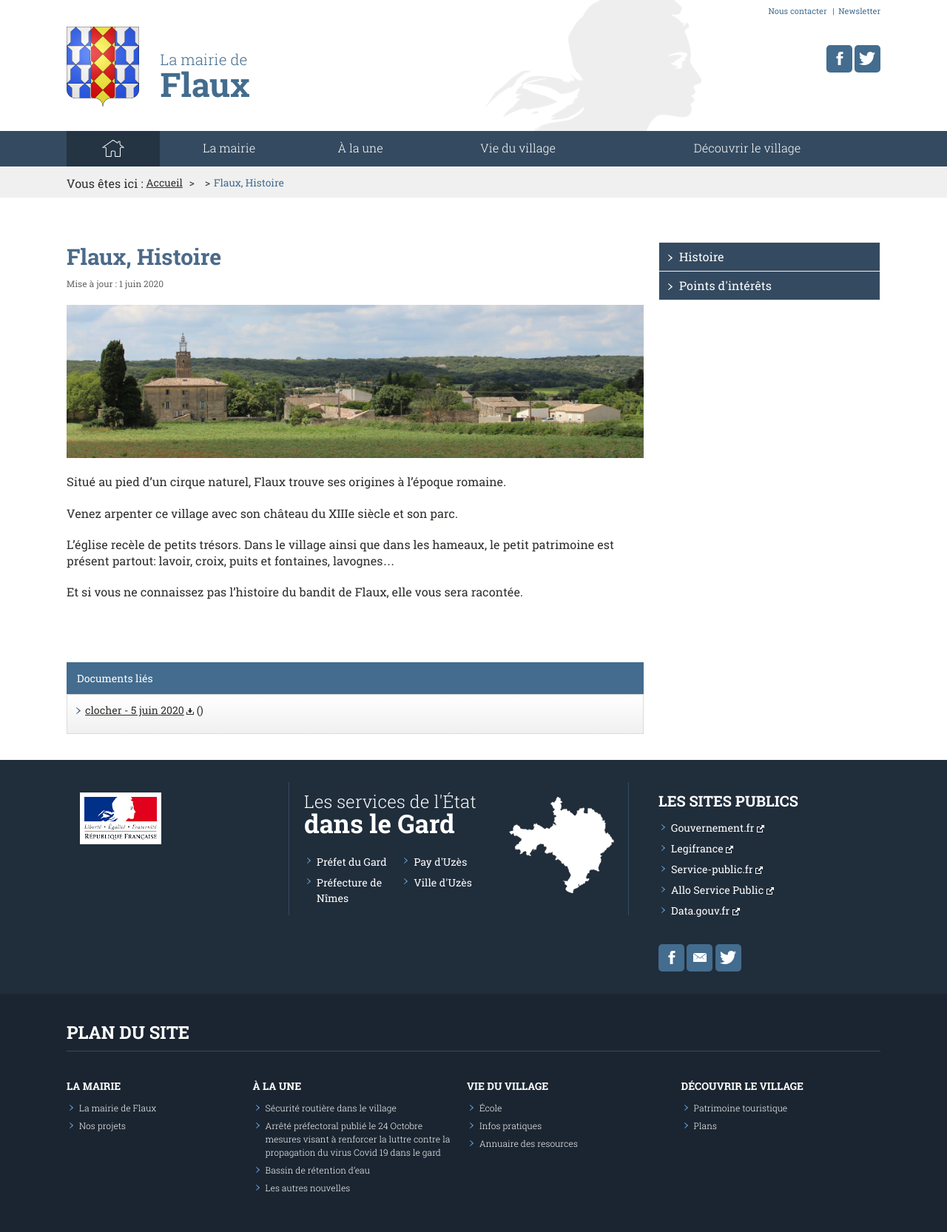
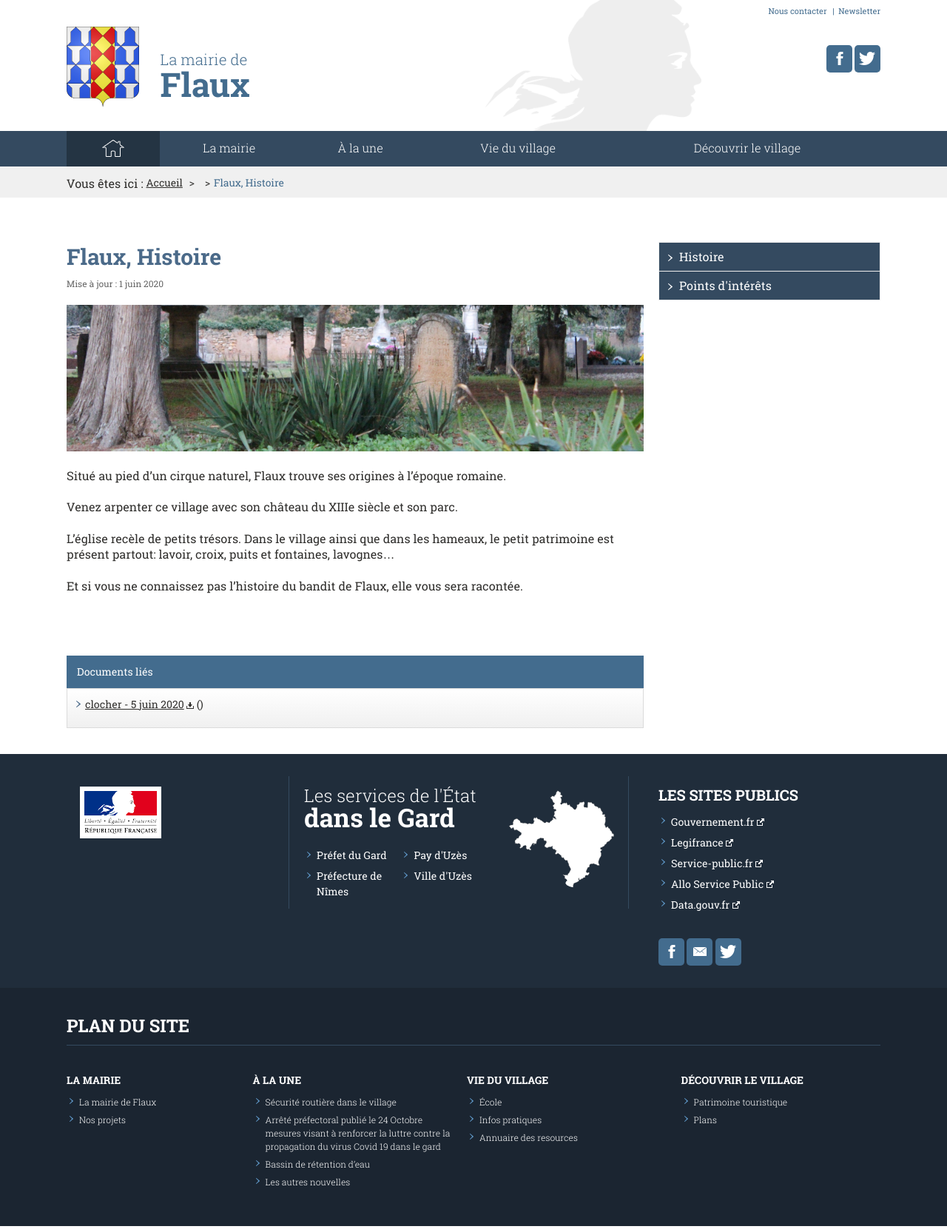
Before and after one commit to Flaux-Village/flaux-village.github.io, a Jekyll site: the page built from histoire.md, in a window 1280 px wide. Shown: the whole page at 74% size. Built offline with Jekyll 4.4.1, drawn with Linux system fonts in a browser that asks for light colours.

Commit message:
Update histoire.md

```diff
--- a/histoire.md
+++ b/histoire.md
@@ -5,7 +5,7 @@ description: Portail du village de Flaux
 keywords: mairie, commune, flaux, gard
 titre_page: Flaux, Histoire
 date_texte: 1 juin 2020
-illustration: /assets/illustrations/940_250_Flauxbanner4_3596.jpg
+illustration: /assets/illustrations/Cimetierenouveau2landscape-980.JPG
 description_illustration: La Mairie de Flaux.
 introduction:
 documents:
```
